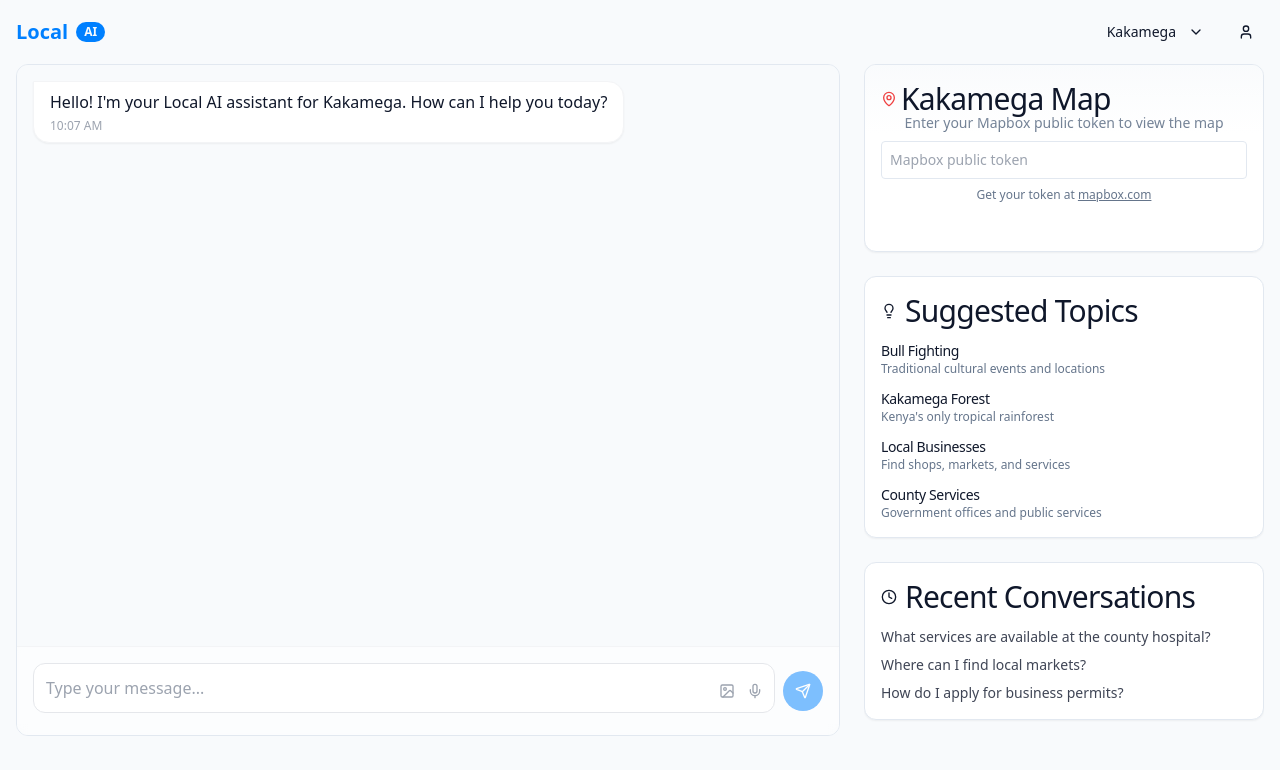
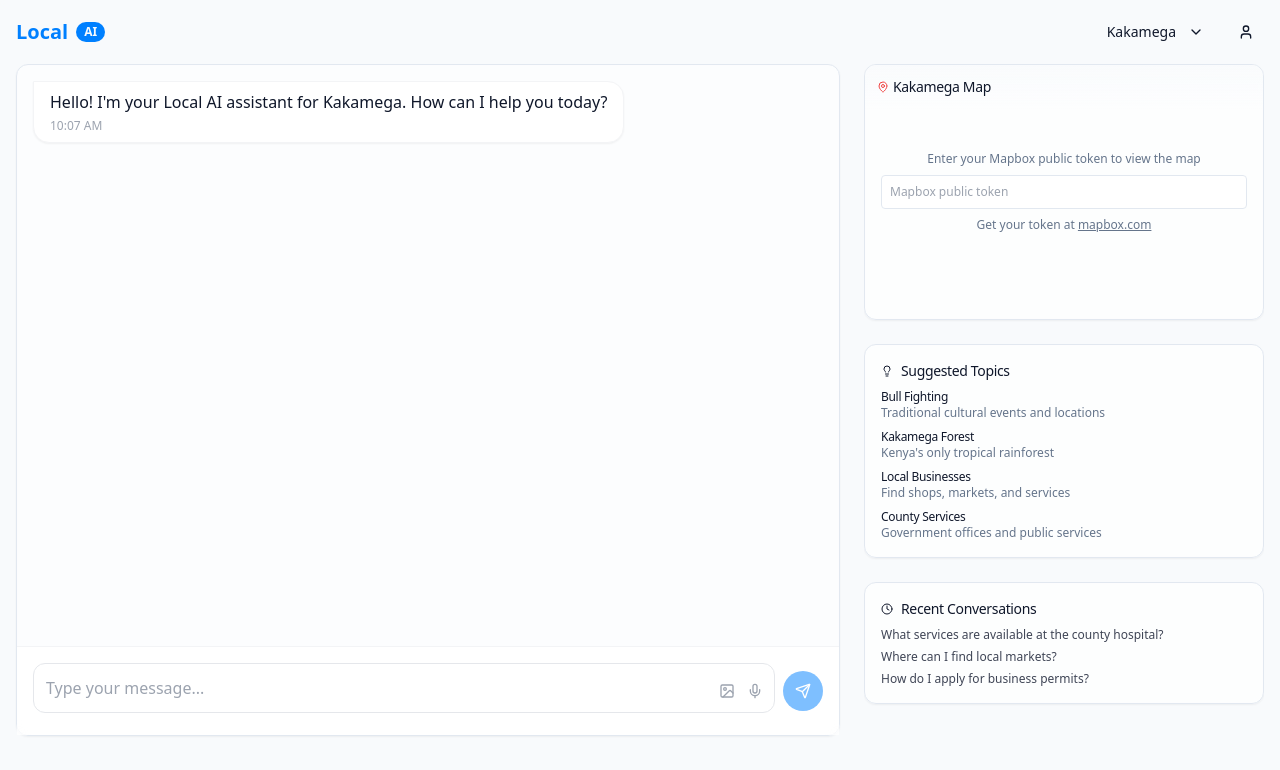
Before and after one commit to mmihi7/local-hub, a React (Vite) app: page / in a window 1280 px wide. Shown: the top 770 px of the page. Built offline with nearby package versions, Linux system fonts and the light colour scheme.

Commit message:
Fix: Resolve build error

```diff
--- a/src/components/Chat/ChatHistory.tsx
+++ b/src/components/Chat/ChatHistory.tsx
@@ -11,16 +11,16 @@ const ChatHistory = () => {
   }
 
   return (
-    <div className="rounded-xl border border-border p-4 bg-white shadow-sm">
-      <h3 className="font-medium mb-3 flex items-center gap-2">
-        <Clock className="w-4 h-4" />
+    <div className="rounded-xl border border-border p-4 bg-white/70 backdrop-blur-sm shadow-sm">
+      <h3 className="text-sm font-medium mb-2 flex items-center gap-2">
+        <Clock className="w-3 h-3" />
         <span>Recent Conversations</span>
       </h3>
-      <ul className="space-y-2">
+      <ul className="space-y-1.5">
         {chatHistory.map((message, index) => (
           <li
             key={index}
-            className="text-sm text-foreground/80 hover:text-foreground cursor-pointer hover:underline truncate"
+            className="text-xs text-foreground/80 hover:text-foreground cursor-pointer hover:underline truncate"
           >
             {message}
           </li>
--- a/src/components/Chat/ChatInterface.tsx
+++ b/src/components/Chat/ChatInterface.tsx
@@ -1,4 +1,3 @@
-
 import React, { useState, useRef, useEffect } from 'react';
 import { Send, Mic, Image, RefreshCw } from 'lucide-react';
 import { Button } from '@/components/ui/button';
@@ -75,7 +74,6 @@ const ChatInterface = () => {
     }, 1500);
   };
 
-  // Simple mock AI responses based on user input and selected county
   const getAIResponse = (userInput: string, county: string): string => {
     const input = userInput.toLowerCase();
 
@@ -108,19 +106,9 @@ const ChatInterface = () => {
   };
 
   return (
-    <div
-      className="flex flex-col h-full rounded-xl overflow-hidden border border-border relative"
-      style={{
-        backgroundImage: `url(${countyInfo.backgroundImage})`,
-        backgroundSize: 'cover',
-        backgroundPosition: 'center',
-      }}
-    >
-      {/* Overlay */}
-      <div className="absolute inset-0 bg-background/90 backdrop-blur-sm" />
-
+    <div className="flex flex-col h-full rounded-xl border border-border relative bg-white/50 backdrop-blur-sm shadow-sm">
       {/* Messages container */}
-      <div className="flex-1 p-4 overflow-y-auto relative z-10">
+      <div className="flex-1 p-4 overflow-y-auto">
         <div className="space-y-4">
           {messages.map((message) => (
             <div
@@ -166,7 +154,7 @@ const ChatInterface = () => {
       </div>
 
       {/* Input area */}
-      <div className="p-4 bg-white/50 backdrop-blur-sm border-t border-gray-100 relative z-10">
+      <div className="p-4 bg-white/70 backdrop-blur-sm border-t border-gray-100">
         <div className="flex items-center space-x-2">
           <div className="relative flex-1">
             <textarea
--- a/src/components/Chat/MapView.tsx
+++ b/src/components/Chat/MapView.tsx
@@ -1,5 +1,5 @@
 
-import React, { useState, useEffect } from 'react';
+import React, { useState } from 'react';
 import { MapPin } from 'lucide-react';
 import { useTheme } from '@/contexts/ThemeContext';
 
@@ -8,23 +8,23 @@ const MapView = () => {
   const [mapboxToken, setMapboxToken] = useState('');
 
   return (
-    <div className="rounded-xl border border-border overflow-hidden bg-white shadow-sm h-64 relative">
-      <div className="p-4 absolute z-10 top-0 left-0 right-0 bg-gradient-to-b from-background/80 to-transparent">
-        <h3 className="font-medium flex items-center gap-1">
-          <MapPin className="w-4 h-4 text-destructive" />
+    <div className="rounded-xl border border-border overflow-hidden bg-white/70 backdrop-blur-sm shadow-sm h-64 relative">
+      <div className="p-3 absolute z-10 top-0 left-0 right-0 bg-gradient-to-b from-background/80 to-transparent">
+        <h3 className="text-sm font-medium flex items-center gap-1">
+          <MapPin className="w-3 h-3 text-destructive" />
           <span>{countyInfo.displayName} Map</span>
         </h3>
       </div>
 
       {!mapboxToken ? (
         <div className="flex flex-col items-center justify-center h-full p-4 space-y-2">
-          <p className="text-sm text-muted-foreground text-center">
+          <p className="text-xs text-muted-foreground text-center">
             Enter your Mapbox public token to view the map
           </p>
           <input
             type="text"
             placeholder="Mapbox public token"
-            className="w-full p-2 text-sm border rounded"
+            className="w-full p-2 text-xs border rounded"
             value={mapboxToken}
             onChange={(e) => setMapboxToken(e.target.value)}
           />
@@ -34,7 +34,7 @@ const MapView = () => {
         </div>
       ) : (
         <div className="h-full w-full bg-muted flex items-center justify-center">
-          <p className="text-sm text-muted-foreground">Map would load here with token: {mapboxToken.slice(0, 5)}...</p>
+          <p className="text-xs text-muted-foreground">Map would load here with token: {mapboxToken.slice(0, 5)}...</p>
         </div>
       )}
     </div>
--- a/src/components/Chat/SuggestedTopics.tsx
+++ b/src/components/Chat/SuggestedTopics.tsx
@@ -7,15 +7,15 @@ const SuggestedTopics = () => {
   const { countyInfo } = useTheme();
 
   return (
-    <div className="rounded-xl border border-border p-4 bg-white shadow-sm">
-      <h3 className="font-medium mb-3 flex items-center gap-2">
-        <Lightbulb className="w-4 h-4" />
+    <div className="rounded-xl border border-border p-4 bg-white/70 backdrop-blur-sm shadow-sm">
+      <h3 className="text-sm font-medium mb-2 flex items-center gap-2">
+        <Lightbulb className="w-3 h-3" />
         <span>Suggested Topics</span>
       </h3>
-      <div className="space-y-3">
+      <div className="space-y-2">
         {countyInfo.suggestedTopics.map((topic, index) => (
           <div key={index} className="cursor-pointer group">
-            <h4 className="text-sm font-medium group-hover:text-primary">{topic.title}</h4>
+            <h4 className="text-xs font-medium group-hover:text-primary">{topic.title}</h4>
             <p className="text-xs text-muted-foreground">{topic.description}</p>
           </div>
         ))}
```
